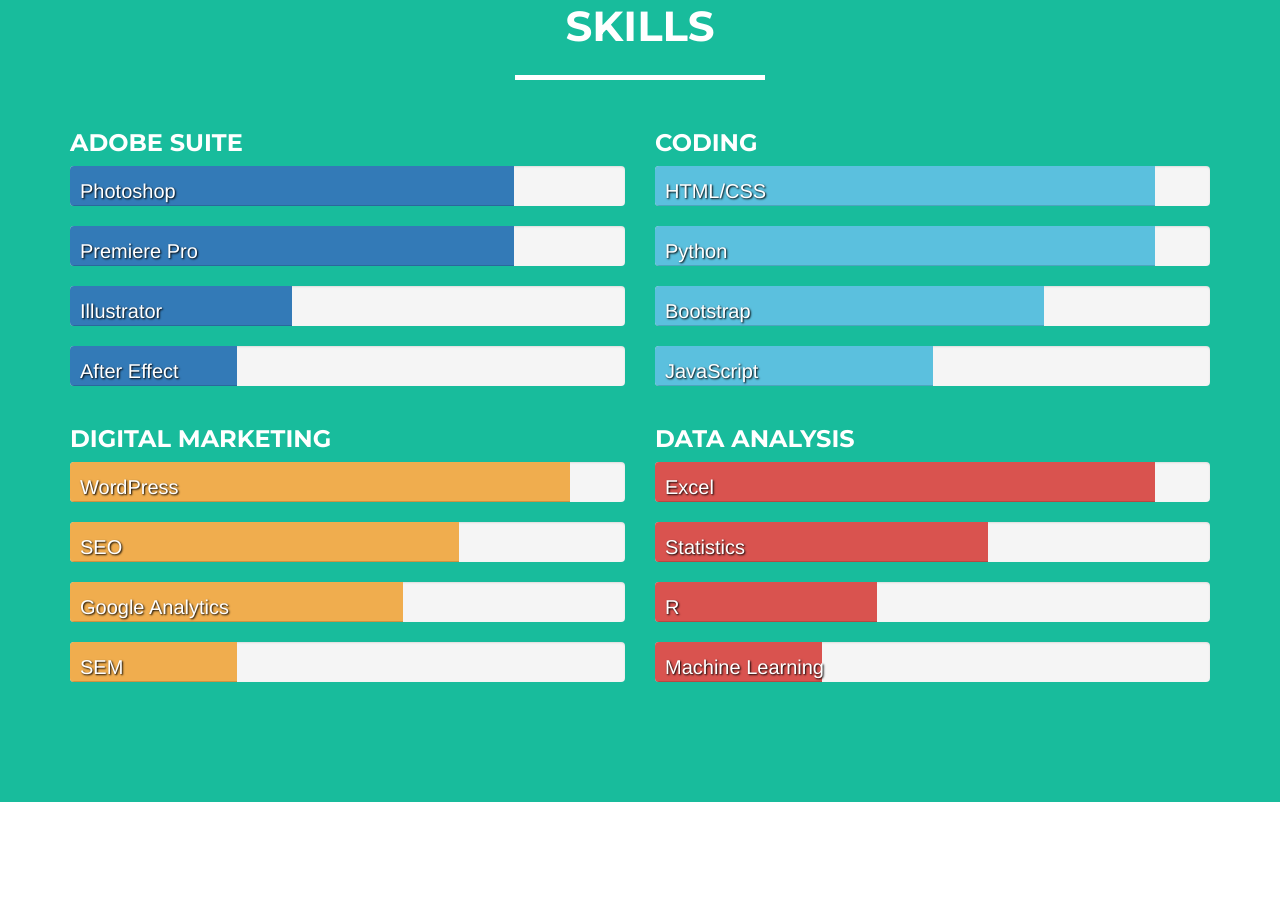
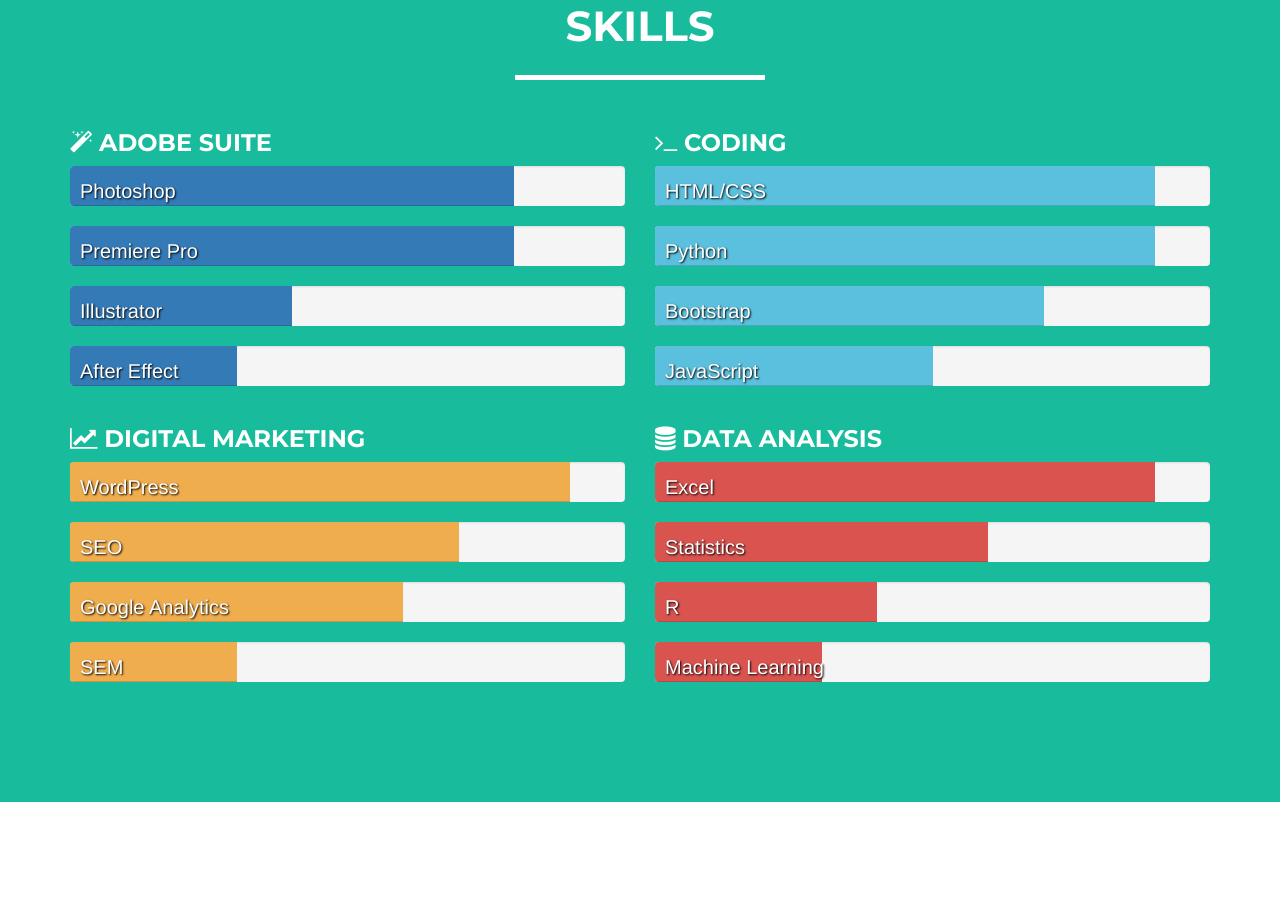
Before and after one commit to VonStruddle/vonstruddle.github.io, a plain HTML site: page index.html in a window 1280 px wide. Shown: the part 1293-2192 px from the top of the page. Drawn offline with nearby package versions, Linux system fonts and the light colour scheme.

Commit message:
Added Icons to skills

```diff
--- a/index.html
+++ b/index.html
@@ -134,7 +134,7 @@
           <hr class="star-light">
         </div>
         <div class="col-md-6">
-          <h3>Adobe Suite</h3>
+          <h3><i class="fa fa-magic"></i> Adobe Suite</h3>
           <div class="progress">
             <div class="progress-bar progress-bar-default" style="width: 80%"><p>Photoshop</p></div>
           </div>
@@ -153,7 +153,7 @@
         </div>
 
         <div class="col-md-6">
-          <h3>Coding</h3>
+          <h3><i class="fa fa-terminal"></i> Coding</h3>
           <div class="progress">
             <div class="progress-bar progress-bar-info" style="width: 90%"><p>HTML/CSS</p></div>
           </div>
@@ -174,7 +174,7 @@
 
       <div class="row">
         <div class="col-md-6">
-          <h3>Digital Marketing</h3>
+          <h3><i class="fa fa-line-chart"></i> Digital Marketing</h3>
           <div class="progress">
             <div class="progress-bar progress-bar-warning" style="width: 90%"><p>WordPress</p></div>
           </div>
@@ -193,7 +193,7 @@
         </div>
 
         <div class="col-md-6">
-          <h3>Data Analysis</h3>
+          <h3><i class="fa fa-database"></i> Data Analysis</h3>
           <div class="progress">
             <div class="progress-bar progress-bar-danger" style="width: 90%"><p>Excel</p></div>
           </div>
```
